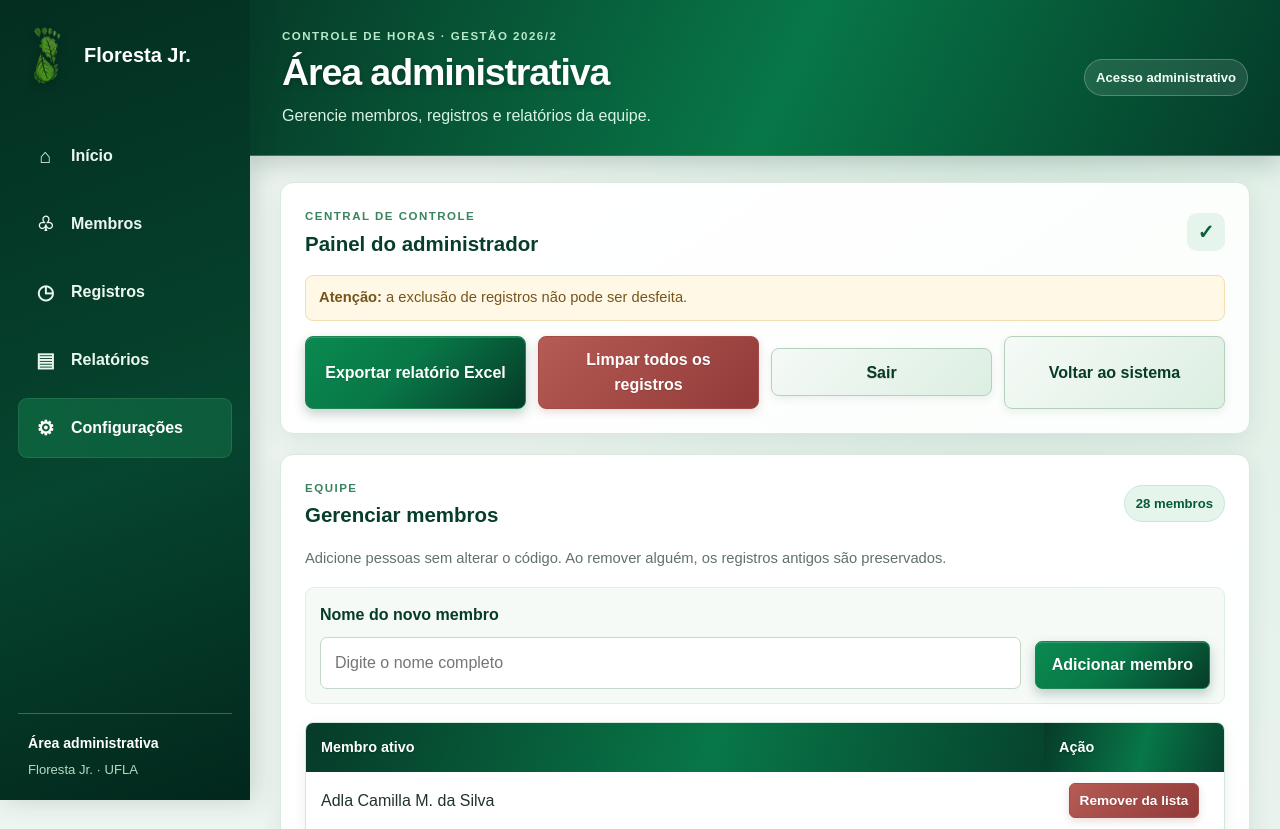
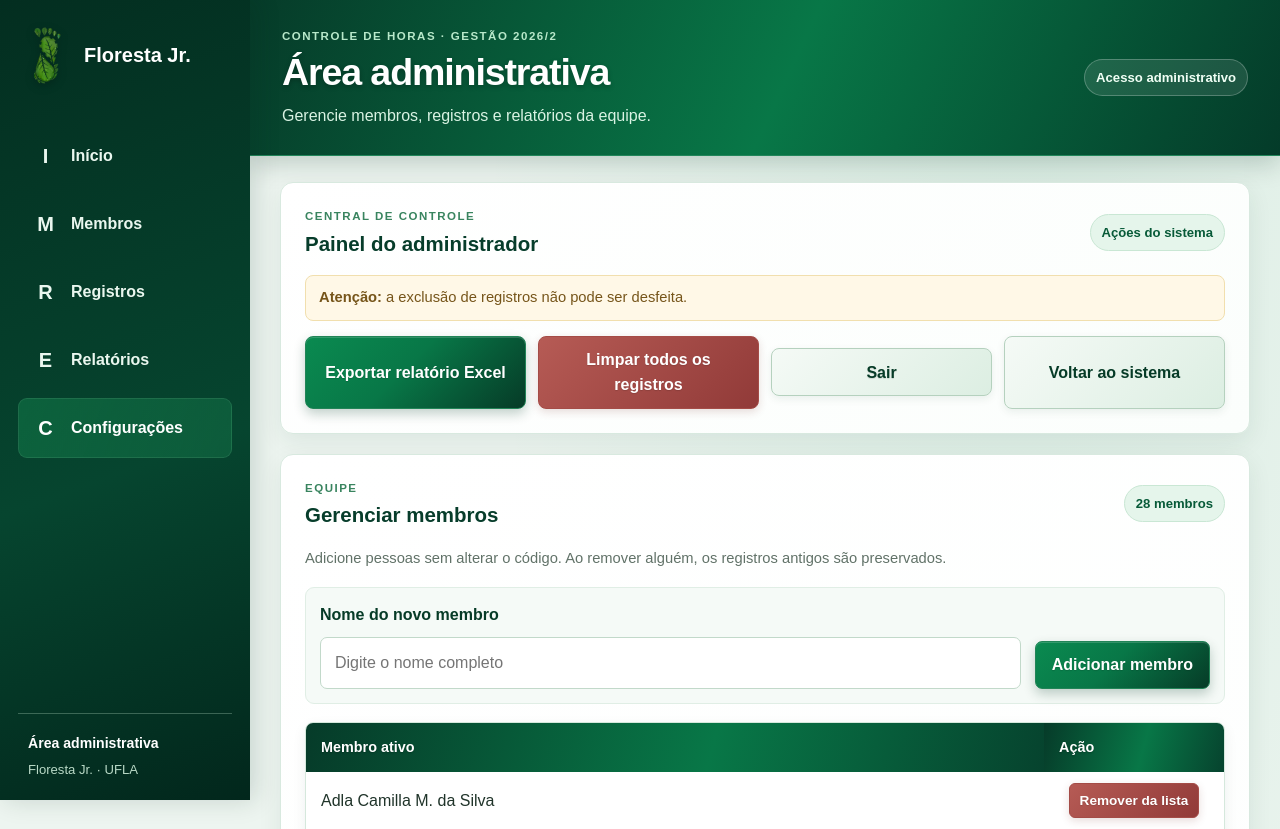
Before and after one commit to qualidadeflorestajr-dot/ControleHoras3.0, a Flask app: page /admin in a window 1280 px wide. Shown: the top 829 px of the page. Run offline with Flask 3, Linux system fonts and the light colour scheme; the visitor is signed in with stand-in values (Sample User, id 1); data comes from the database, SQL or seed files in the repository; data that the repository does not hold is empty.

Commit message:
Remove emojis e adiciona filtros recolhíveis aos registros administrativos

```diff
--- a/templates/admin.html
+++ b/templates/admin.html
@@ -7,7 +7,7 @@
     <link rel="stylesheet" href="{{ url_for('static', filename='style.css') }}">
 </head>
 <body class="pagina-admin">
-<aside class="admin-sidebar"><a class="admin-marca" href="{{ url_for('home') }}"><img src="{{ url_for('static', filename='img/logo_floresta_jr.webp') }}" alt="Logo Floresta Jr."><span>Floresta Jr.</span></a><nav class="admin-nav" aria-label="Navegação administrativa"><a href="#inicio"><span>⌂</span>Início</a><a href="#membros"><span>♧</span>Membros</a><a href="#registros"><span>◷</span>Registros</a><a href="{{ url_for('exportar') }}"><span>▤</span>Relatórios</a><a href="#acoes-admin" class="ativo"><span>⚙</span>Configurações</a></nav><div class="admin-sidebar-rodape"><strong>Área administrativa</strong><small>Floresta Jr. · UFLA</small></div></aside>
+<aside class="admin-sidebar"><a class="admin-marca" href="{{ url_for('home') }}"><img src="{{ url_for('static', filename='img/logo_floresta_jr.webp') }}" alt="Logo Floresta Jr."><span>Floresta Jr.</span></a><nav class="admin-nav" aria-label="Navegação administrativa"><a href="#inicio"><span class="nav-monograma">I</span>Início</a><a href="#membros"><span class="nav-monograma">M</span>Membros</a><a href="#registros"><span class="nav-monograma">R</span>Registros</a><a href="{{ url_for('exportar') }}"><span class="nav-monograma">E</span>Relatórios</a><a href="#acoes-admin" class="ativo"><span class="nav-monograma">C</span>Configurações</a></nav><div class="admin-sidebar-rodape"><strong>Área administrativa</strong><small>Floresta Jr. · UFLA</small></div></aside>
 <main class="admin-main"><div class="container admin-container">
     <header id="inicio" class="admin-cabecalho">
         <div class="admin-cabecalho-texto"><p class="admin-sobretitulo">CONTROLE DE HORAS · GESTÃO 2026/2</p><h1>Área administrativa</h1>
@@ -17,7 +17,7 @@
       {% if mensagens %}<section class="card mensagens" role="status">{% for mensagem in mensagens %}<p>{{ mensagem }}</p>{% endfor %}</section>{% endif %}
     {% endwith %}
     <section class="card admin-acoes-card" id="acoes-admin">
-        <div class="admin-titulo-secao"><div><p class="admin-sobretitulo">CENTRAL DE CONTROLE</p><h2>Painel do administrador</h2></div><span class="admin-escudo">✓</span></div><p class="ajuda admin-alerta"><strong>Atenção:</strong> a exclusão de registros não pode ser desfeita.</p>
+        <div class="admin-titulo-secao"><div><p class="admin-sobretitulo">CENTRAL DE CONTROLE</p><h2>Painel do administrador</h2></div><span class="admin-contador">Ações do sistema</span></div><p class="ajuda admin-alerta"><strong>Atenção:</strong> a exclusão de registros não pode ser desfeita.</p>
         <div class="acoes-admin">
             <a href="{{ url_for('exportar') }}" class="botao-admin">Exportar relatório Excel</a>
             <form action="{{ url_for('limpar') }}" method="POST" onsubmit="return confirm('Tem certeza de que deseja apagar todos os registros? Esta ação não pode ser desfeita.');">
@@ -63,12 +63,13 @@
         </div>
     </section>
     <section class="card" id="registros">
-        <div class="admin-titulo-secao"><div><p class="admin-sobretitulo">ACOMPANHAMENTO</p><h2>Registros administrativos</h2></div><span class="admin-privacidade">Dados privados</span></div>
+        <div class="admin-titulo-secao titulo-registros"><div><p class="admin-sobretitulo">ACOMPANHAMENTO</p><h2>Registros administrativos</h2></div><button type="button" id="alternar-filtros-admin" class="botao-filtro-admin" aria-expanded="false" aria-controls="filtros-admin"><span class="filtro-glyph" aria-hidden="true">≡</span><span>Filtros</span></button></div>
+        <div id="filtros-admin" class="filtros-admin" hidden><div class="campo-filtro-admin"><label for="filtro-nome-admin">Pesquisar membro</label><input id="filtro-nome-admin" type="search" placeholder="Digite um nome..." autocomplete="off"></div><div class="campo-filtro-admin"><label for="filtro-data-admin">Filtrar data</label><input id="filtro-data-admin" type="text" placeholder="DD/MM/AAAA ou AAAA-MM-DD" autocomplete="off"></div><div class="campo-filtro-admin"><label for="filtro-situacao-admin">Situação</label><select id="filtro-situacao-admin"><option value="">Todas as situações</option><option value="dentro do local">Dentro do local</option><option value="atenção">Atenção</option><option value="fora do local">Fora do local</option><option value="não informado">Não informado</option><option value="não identificado">Não identificado</option></select></div><div class="acoes-filtro-admin"><button type="button" id="limpar-filtros-admin" class="botao-secundario">Limpar filtros</button><span id="contador-filtros-admin" role="status" aria-live="polite"></span></div></div>
         <p class="ajuda"><strong>Informação privada:</strong> a distância é exibida somente nesta área administrativa.</p>
         <div class="tabela-responsiva">
         <table>
             <thead><tr><th>ID</th><th>Nome</th><th>Data</th><th>Entrada</th><th>Saída</th><th>Total</th><th>Distância</th><th>Situação</th><th>Ações</th></tr></thead>
-            <tbody>
+            <tbody id="corpo-registros-admin">
             {% for registro in registros %}
             <tr>
                 <td>{{ registro.id }}</td><td>{{ registro.nome }}</td><td>{{ registro.data }}</td>
```
